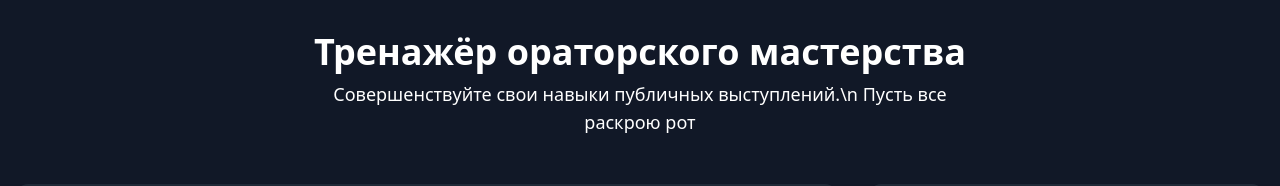
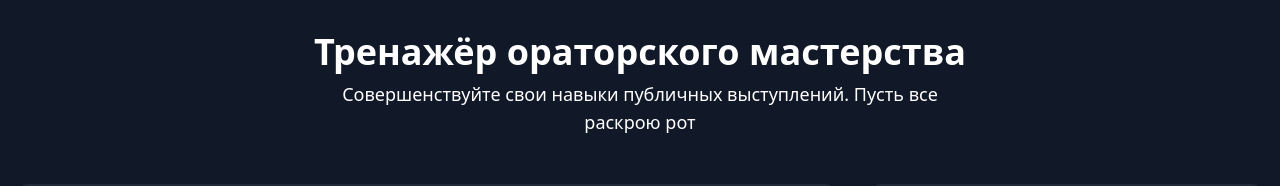
Before and after one commit to osinec/bspeaker.io, a plain HTML site: page index.html in a window 1280 px wide. Shown: the top 186 px of the page. Drawn offline with nearby package versions, Linux system fonts and the light colour scheme.

Commit message:
Update index.html

```diff
--- a/index.html
+++ b/index.html
@@ -18,7 +18,7 @@
         <!-- Шапка -->
         <header class="mb-6 md:mb-12 text-center">
             <h1 class="text-2xl md:text-4xl font-bold text-white mb-2">Тренажёр ораторского мастерства</h1>
-            <p class="text-base md:text-lg text-white max-w-2xl mx-auto px-2">Совершенствуйте свои навыки публичных выступлений.\n Пусть все раскрою рот </p>
+            <p class="text-base md:text-lg text-white max-w-2xl mx-auto px-2">Совершенствуйте свои навыки публичных выступлений. Пусть все раскрою рот </p>
         </header>
 
         <!-- Основное содержимое -->
```
